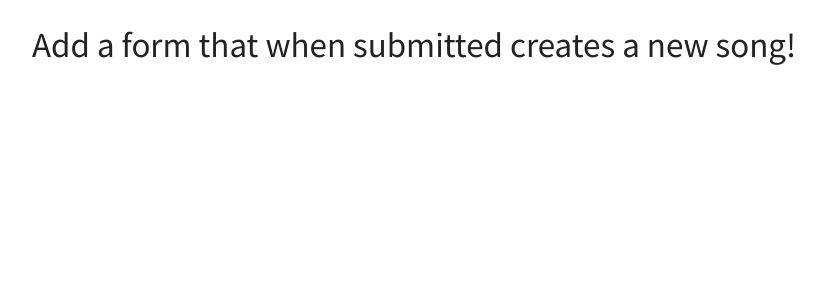
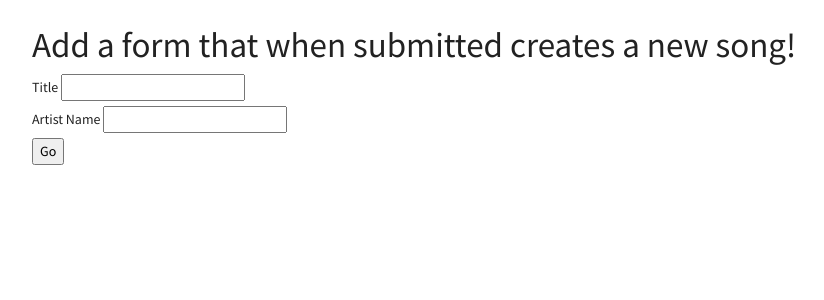
Before and after one commit to themakjones/databases-assesment, a Flask app: template playlist-app/templates/new_song.html in a window 1280 px wide. Shown: the part 57-357 px from the top of the page, without its empty margins (53-877 px from the left). Run offline with Flask 2, Linux system fonts and the light colour scheme; the template is opened without the code that fills it: values that come from a table or form of the project are taken from there, others are empty; some libraries are stand-ins or nearby versions.

Commit message:
add songs route

```diff
--- a/playlist-app/app.py
+++ b/playlist-app/app.py
@@ -73,7 +73,7 @@ def add_playlist():
         db.session.add(new_playlist)
         db.session.commit()
 
-        return redirect('/')
+        return redirect('/playlists')
 
     return render_template('new_playlist.html', form=form)
 
@@ -107,6 +107,21 @@ def add_song():
 
     # ADD THE NECESSARY CODE HERE FOR THIS ROUTE TO WORK
 
+    form = SongForm()
+
+    if form.validate_on_submit():
+        title = form.title.data
+        artist = form.artist.data
+
+        new_song = Song(title=title, artist=artist)
+
+        db.session.add(new_song)
+        db.session.commit()
+
+        return redirect('/songs')
+
+    return render_template('new_song.html', form=form)
+
 
 @app.route("/playlists/<int:playlist_id>/add-song", methods=["GET", "POST"])
 def add_song_to_playlist(playlist_id):
--- a/playlist-app/forms.py
+++ b/playlist-app/forms.py
@@ -17,6 +17,9 @@ class PlaylistForm(FlaskForm):
 class SongForm(FlaskForm):
     """Form for adding songs."""
 
+    title = StringField('Title', validators=[InputRequired(message=['Title is required']), Length(max=50, message=['Title should be less than 50 characters'])])
+    artist = StringField('Artist Name', validators=[InputRequired(message=['Artist name is required']), Length(max=50, message=['Artist name should be less than 50 characters'])])
+
     # Add the necessary code to use this form
 
 
--- a/playlist-app/templates/new_song.html
+++ b/playlist-app/templates/new_song.html
@@ -1,7 +1,18 @@
-{% extends 'base.html' %}
-
-{% block content %}
+{% extends 'base.html' %} {% block content %}
 
 <h1>Add a form that when submitted creates a new song!</h1>
 
+<form action="/songs/add" method="POST">
+  {{ form.hidden_tag() }} {% for field in form if field.widget.input_type !=
+  'hidden' %}
+
+  <div>
+    {{ field.label }} {{ field }} {% for error in field.errors %} {{ error }} {%
+    endfor %}
+  </div>
+
+  {% endfor %}
+  <input type="submit" value="Go" />
+</form>
+
 {% endblock %}
```
